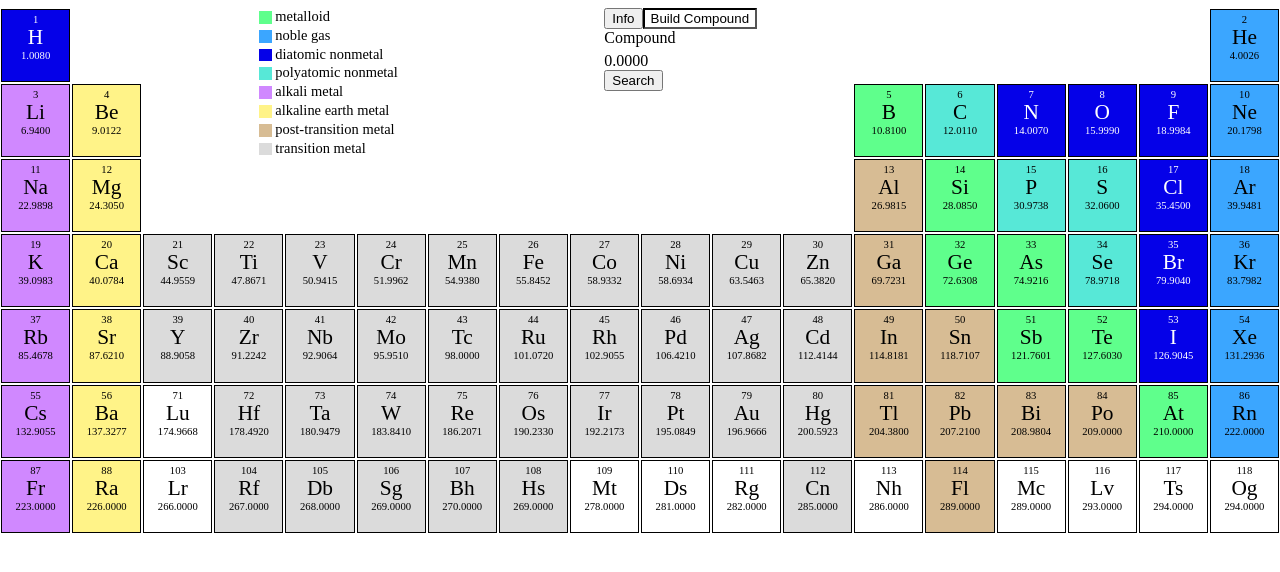
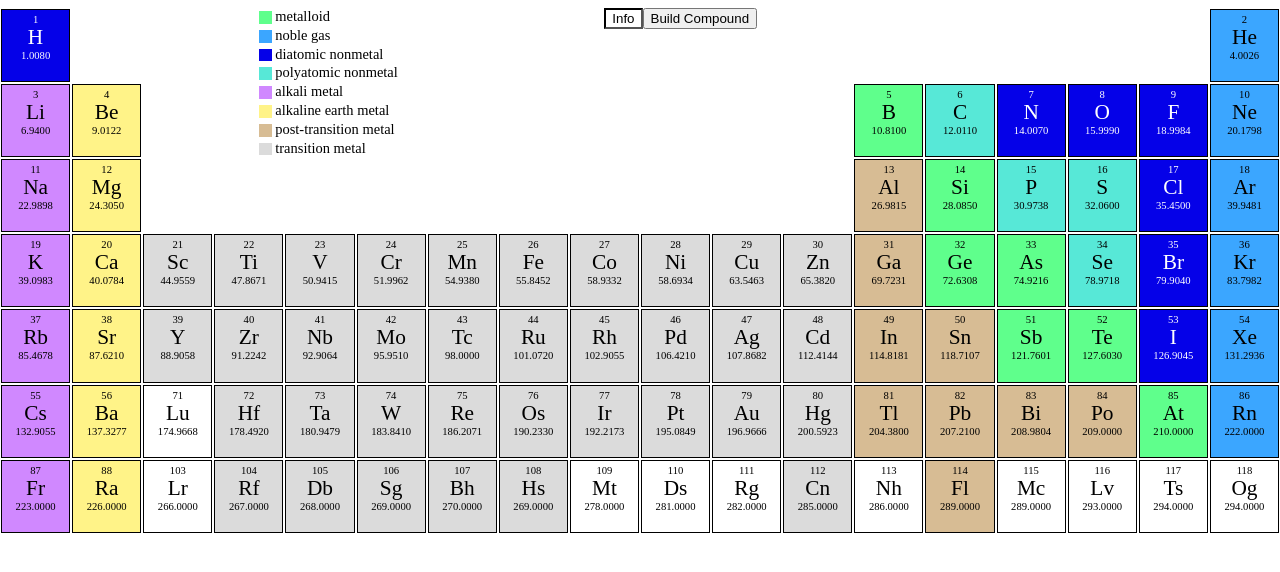
Before and after one commit to dbrudner/periodic-table, a React (Create React App) app: page / in a window 1280 px wide. Shown: the top 572 px of the page. Built offline with nearby package versions, Linux system fonts and the light colour scheme.

Commit message:
redux refactor

```diff
--- a/package.json
+++ b/package.json
@@ -6,7 +6,9 @@
   "dependencies": {
     "react": "^16.4.2",
     "react-dom": "^16.4.2",
+    "react-redux": "^5.0.7",
     "react-scripts": "1.1.4",
+    "redux": "^4.0.0",
     "styled-components": "^3.4.0"
   },
   "scripts": {
--- a/src/App.js
+++ b/src/App.js
@@ -3,11 +3,22 @@ import Table from "./table";
 import { ThemeProvider } from "styled-components";
 import theme from "./theme";
 import Quinn from "./quinn";
+import { Provider } from "react-redux";
+import { createStore, applyMiddleware } from "redux";
+import { reducer } from "./store";
 
 export default () => (
 	<div>
 		<ThemeProvider theme={theme}>
-			<Quinn />
+			<Provider
+				store={createStore(
+					reducer,
+					window.__REDUX_DEVTOOLS_EXTENSION__ &&
+						window.__REDUX_DEVTOOLS_EXTENSION__()
+				)}
+			>
+				<Quinn />
+			</Provider>
 		</ThemeProvider>
 	</div>
 );
--- a/src/compound-builder.js
+++ b/src/compound-builder.js
@@ -1,6 +1,7 @@
 import React, { Component } from "react";
+import { connect } from "react-redux";
 
-export default class extends Component {
+class CompoundBuilder extends Component {
 	state = { results: [] };
 
 	search = async () => {
@@ -19,7 +20,9 @@ export default class extends Component {
 		// 	console.log(data);
 		// });
 
-		const urlel = await `https://pubchem.ncbi.nlm.nih.gov/rest/pug/compound/cid/${data.IdentifierList.CID[0]}/classification/JSON?classification_type=original`;
+		const urlel = await `https://pubchem.ncbi.nlm.nih.gov/rest/pug/compound/cid/${
+			data.IdentifierList.CID[0]
+		}/classification/JSON?classification_type=original`;
 		const resel = await fetch(url);
 		const datael = await res.json();
 		console.log(datael);
@@ -37,6 +40,7 @@ export default class extends Component {
 	};
 
 	getMolarMass = () => {
+		console.log(this.props.compound);
 		return this.props.compound
 			.reduce((acc, element) => {
 				return acc + element.atomic_mass * element.quantity;
@@ -48,10 +52,14 @@ export default class extends Component {
 		return (
 			<div>
 				Compound
-				<div style={{ marginTop: "5px" }}>{this.renderCompoundName()}</div>
+				<div style={{ marginTop: "5px" }}>
+					{this.renderCompoundName()}
+				</div>
 				<div>{this.getMolarMass()}</div>
 				<button onClick={this.search}>Search</button>
 			</div>
 		);
 	}
 }
+
+export default connect(state => state)(CompoundBuilder);
--- a/src/element.js
+++ b/src/element.js
@@ -1,6 +1,13 @@
 import React, { Component } from "react";
 import styled from "styled-components";
 import getBgColor from "./get-bg-color";
+import { connect } from "react-redux";
+import {
+	ELEMENT_ADDED,
+	INFO_SELECTED,
+	BUILDER_SELECTED,
+	ELEMENT_SELECTED
+} from "./store";
 
 const ElementContainer = styled.div`
 	border: 1px solid black;
@@ -17,13 +24,19 @@ const ElementContainer = styled.div`
 	cursor: pointer;
 `;
 
-export default props => {
-	const { handleElementClick, element } = props;
+const element = props => {
+	const { element } = props;
 	const { symbol, atomic_mass, number, category } = element;
 	const width = window.innerWidth;
 
 	const handleClick = () => {
-		handleElementClick(element);
+		if (props.mode === INFO_SELECTED) {
+			props.dispatch({ type: ELEMENT_SELECTED, payload: element });
+		}
+
+		if (props.mode === BUILDER_SELECTED) {
+			props.dispatch({ type: ELEMENT_ADDED, payload: element });
+		}
 	};
 
 	const getFontSize = () => {
@@ -55,3 +68,7 @@ export default props => {
 		</ElementContainer>
 	);
 };
+
+export default connect(state => {
+	return { mode: state.mode };
+})(element);
--- a/src/info.js
+++ b/src/info.js
@@ -4,8 +4,10 @@ import { categories } from "./constants";
 import LegendKey from "./legend-key";
 import DetailedInfo from "./detailed-info";
 import CompoundBuilder from "./compound-builder";
+import { connect } from "react-redux";
+import { BUILDER_SELECTED, INFO_SELECTED } from "./store";
 
-const Info = styled.div`
+const InfoContainer = styled.div`
 	display: flex;
 	justify-content: space-around;
 	position: fixed;
@@ -28,31 +30,40 @@ const Button = styled.button`
 	border-style: ${props => (props.active ? "inset" : "")};
 `;
 
-export default props => (
-	<Info smallScreen={window.innerWidth < 1200}>
+const Info = props => {
+	console.log(props);
+	return (
+		<InfoContainer smallScreen={window.innerWidth < 1200}>
 			<div>
 				<Legend>
-				{categories.map(category => <LegendKey category={category} />)}
+					{categories.map(category => (
+						<LegendKey category={category} />
+					))}
 				</Legend>
 			</div>
 			<div>
 				<Button
-				active={props.mode === "info"}
-				onClick={() => props.setMode("info")}
+					active={props.mode === INFO_SELECTED}
+					onClick={() => props.dispatch({ type: INFO_SELECTED })}
 				>
 					Info
 				</Button>
 				<Button
-				active={props.mode === "build"}
-				onClick={() => props.setMode("build")}
+					active={props.mode === BUILDER_SELECTED}
+					onClick={() => props.dispatch({ type: BUILDER_SELECTED })}
 				>
 					Build Compound
 				</Button>
-			{props.mode === "info" ? (
+				{props.mode === INFO_SELECTED ? (
 					<DetailedInfo {...props.detailedElement} />
 				) : (
 					<CompoundBuilder compound={props.compound} />
 				)}
 			</div>
-	</Info>
+		</InfoContainer>
 	);
+};
+
+export default connect(state => {
+	return { mode: state.mode, detailedElement: state.detailedElement };
+})(Info);
--- a/src/quinn.js
+++ b/src/quinn.js
@@ -13,50 +13,10 @@ export default class extends Component {
 		};
 	}
 
-	handleElementClick = newElement => {
-		if (this.state.mode === "info") {
-			return this.setState({ detailedElement: newElement });
-		}
-
-		if (!this.state.compound.length) {
-			this.setState({
-				compound: [{ ...newElement, quantity: 1 }]
-			});
-		}
-
-		const isNewElement = this.state.compound.every(ele => {
-			return ele.name !== newElement.name;
-		});
-
-		if (isNewElement) {
-			this.setState({
-				compound: [
-					...this.state.compound,
-					{ ...newElement, quantity: 1 }
-				]
-			});
-		} else {
-			const compound = this.state.compound.map(element => {
-				if (element.name === newElement.name) {
-					return { ...element, quantity: element.quantity + 1 };
-				}
-				return element;
-			});
-
-			this.setState({
-				compound
-			});
-		}
-	};
-
 	render() {
-		console.log(this.state.compound);
 		return (
 			<div style={{ position: "relative" }}>
-				<Info
-					{...this.state}
-					setMode={mode => this.setState({ mode })}
-				/>
+				<Info />
 				<Table handleElementClick={this.handleElementClick} />
 			</div>
 		);
--- /dev/null
+++ b/src/store.js
@@ -0,0 +1,65 @@
+export const ELEMENT_ADDED = "ELEMENT_ADDED";
+export const REMOVE_ELEMENT = "REMOVE_ELEMENT";
+export const BUILDER_SELECTED = "BUILDER_SELECTED";
+export const INFO_SELECTED = "INFO_SELECTED";
+export const ELEMENT_SELECTED = "ELEMENT_SELECTED";
+
+const defaultState = {
+	compound: [],
+	mode: INFO_SELECTED,
+	selectedElement: null
+};
+
+const parseCompound = (compound, newElement) => {
+	if (!compound.length) {
+		return [{ ...newElement, quantity: 1 }];
+	}
+
+	const isNewElement = compound.every(ele => {
+		return ele.name !== newElement.name;
+	});
+
+	if (isNewElement) {
+		return [...compound, { ...newElement, quantity: 1 }];
+	} else {
+		return compound.map(element => {
+			if (element.name === newElement.name) {
+				return { ...element, quantity: element.quantity + 1 };
+			}
+			return element;
+		});
+	}
+};
+
+export const reducer = (state = defaultState, action) => {
+	if (action.type === ELEMENT_ADDED) {
+		return {
+			...state,
+			compound: parseCompound(state.compound, action.payload)
+			// compound: [...state.compound, parseCompound(action.payload)]
+		};
+	}
+
+	if (action.type === BUILDER_SELECTED) {
+		return {
+			...state,
+			mode: BUILDER_SELECTED
+		};
+	}
+
+	if (action.type === INFO_SELECTED) {
+		return {
+			...state,
+			mode: INFO_SELECTED
+		};
+	}
+
+	if (action.type === ELEMENT_SELECTED) {
+		return {
+			...state,
+			detailedElement: action.payload
+		};
+	}
+
+	return state;
+};
```
Also changed, not shown: 1 other file (tests, documents, lock files or other folders). Lines whose indentation alone changed are shown as unchanged.
